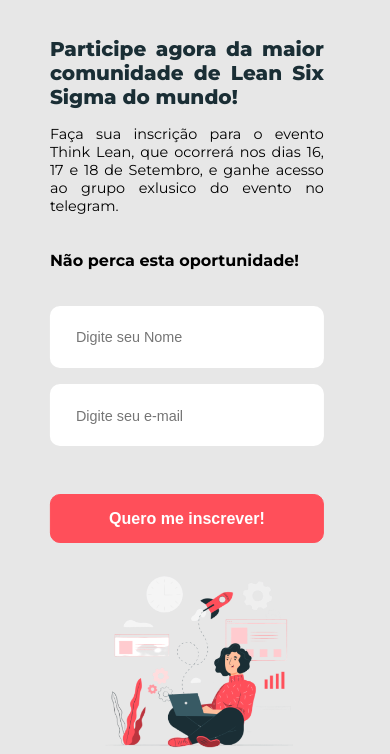
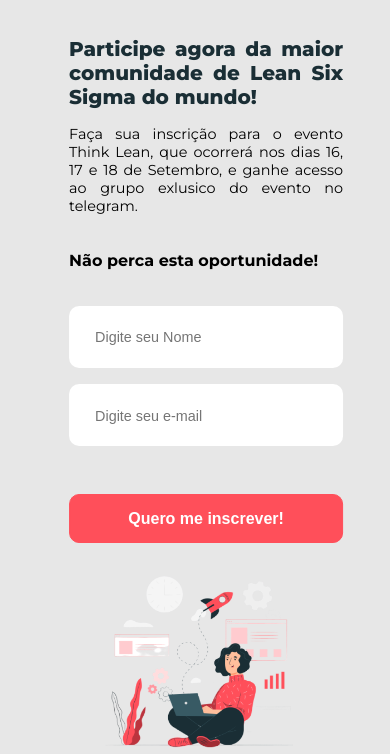
Before and after one commit to LucasMiranda7/LandingPage_Votto, a plain HTML site: page index.html in a window 390 px wide. Shown: the part 90-844 px from the top of the page. Drawn offline with Linux system fonts and the light colour scheme.

Commit message:
Project final

```diff
--- a/style.css
+++ b/style.css
@@ -395,7 +395,6 @@ body {
     display: flex;
     flex-direction: column;
     justify-content: center;
-    /* margin: auto -15%; */
    }
 
 
@@ -404,7 +403,7 @@ body {
   }
 
   .textfield1  {
-   transform: translate(-65%);
+   transform: translate(-58%);
    align-items: center;
    width: 274px;
 
```
